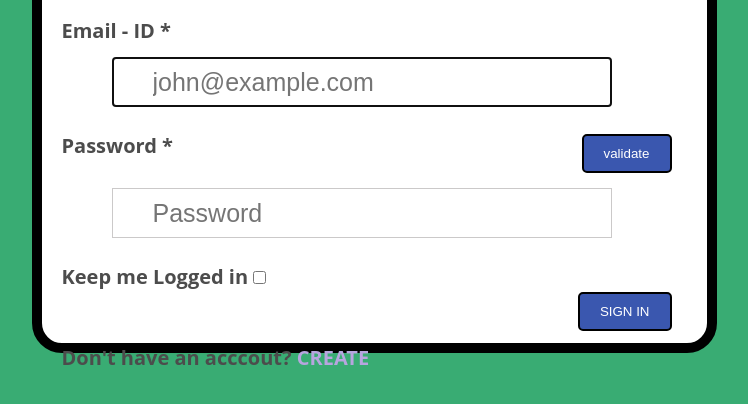
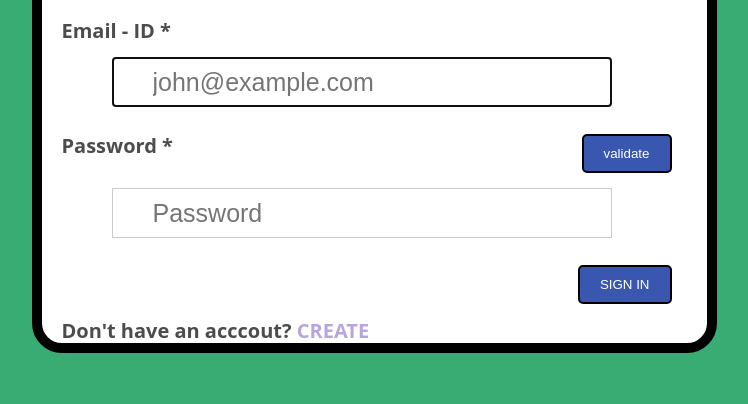
Before and after one commit to Alvi786/SQE-Project, a plain HTML site: page SIGN IN.html in a window 1280 px wide. Shown: the part 230-634 px from the top of the page, without its empty margins (266-1014 px from the left). Drawn offline with Linux system fonts and the light colour scheme.

Commit message:
Removed checkbox

```diff
--- a/SIGN IN.html
+++ b/SIGN IN.html
@@ -32,8 +32,7 @@
 						<input placeholder="Password" type="Password"  name="name1"  size="52" onkeypress ="return validate_password(event);"/>
 						<BR>
 
-						<b>Keep me Logged in</b>
-						<input type="checkbox" name="check1" ><br>
+
 						<input type="submit" name="button"  value="SIGN IN">
 
 
```
